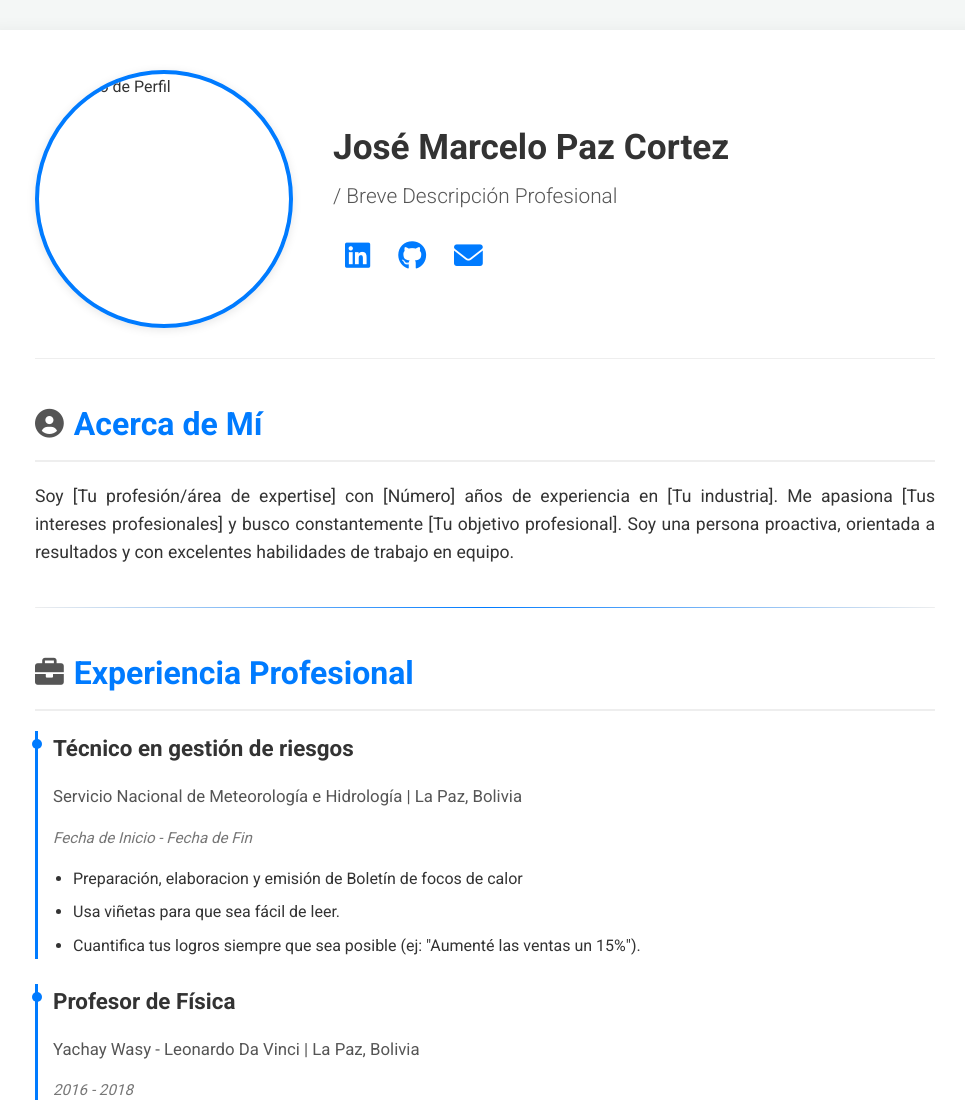
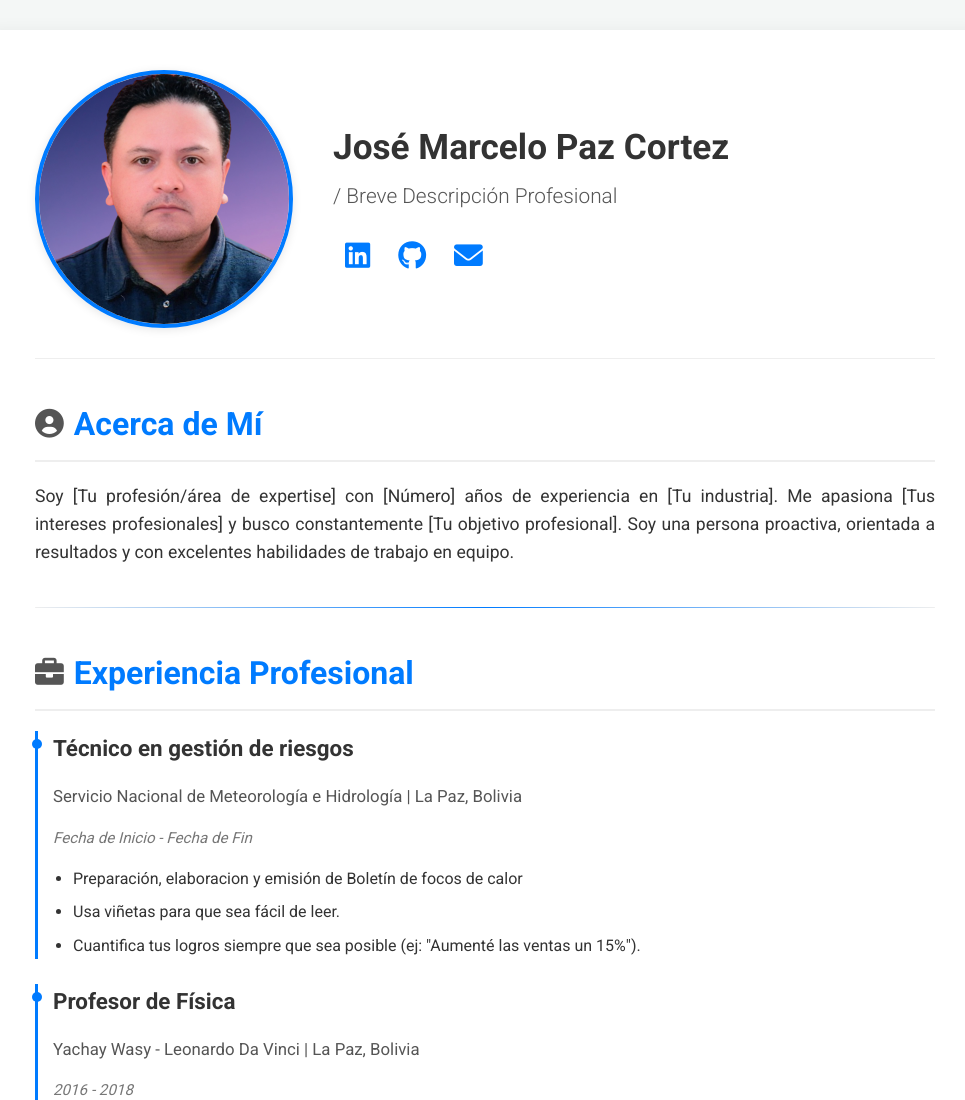
Before and after one commit to pazmarcelo/githubCVpage, a plain HTML site: page index.html in a window 1280 px wide. Shown: the top 1100 px of the page, without its empty margins (155-1120 px from the left). Drawn offline with Linux system fonts and the light colour scheme.

Commit message:
Update index.html

```diff
--- a/index.html
+++ b/index.html
@@ -11,7 +11,7 @@
 <body>
     <div class="container">
         <header class="profile-header">
-            <img src="fotoperfil.jpg" alt="Tu Foto de Perfil" class="profile-pic">
+            <img src="fotoperfil.png" alt="Tu Foto de Perfil" class="profile-pic">
             <div class="header-content">
                 <h1>José Marcelo Paz Cortez</h1>
                 <p class="tagline"> / Breve Descripción Profesional</p>
```
